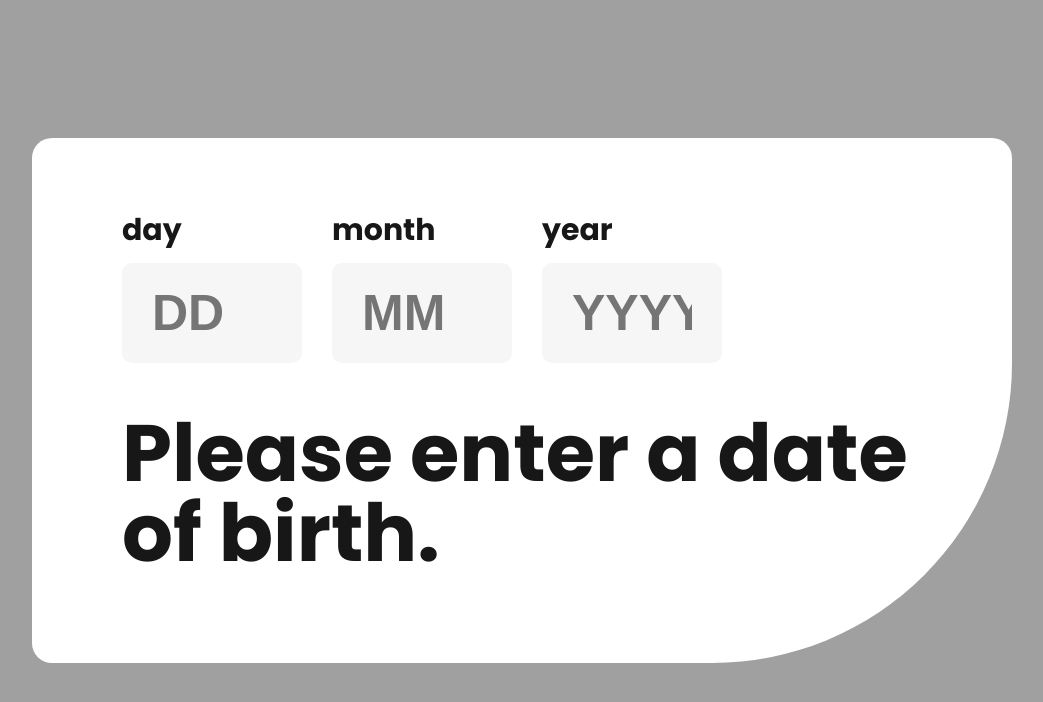
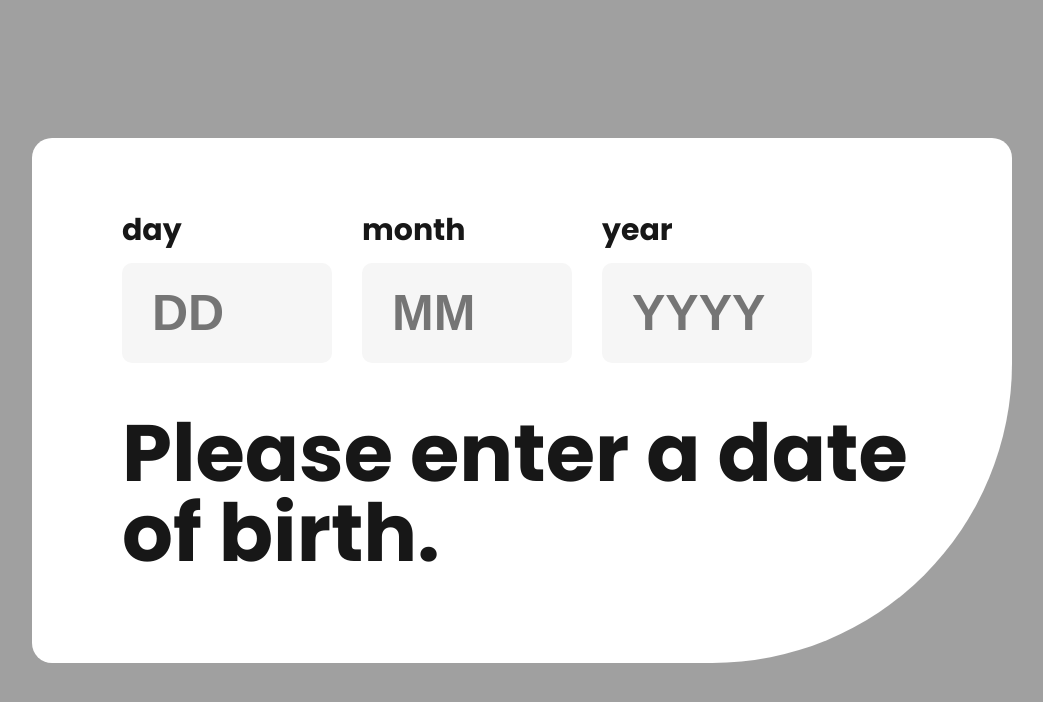
Before and after one commit to Rasgrin/age-detective, a React (Vite) app: page / in a window 1280 px wide. Shown: the top 702 px of the page, without its empty margins (118-1161 px from the left). Built offline with nearby package versions, Linux system fonts and the light colour scheme.

Commit message:
fixed input size for desktop

```diff
--- a/src/components/inputs/inputs.scss
+++ b/src/components/inputs/inputs.scss
@@ -56,7 +56,7 @@
         height: 100px;
         width: 160px;
         font-size: 50px;
-        width: 120px;
+        width: 150px;
         padding: 0 30px;
       }
     }
```
